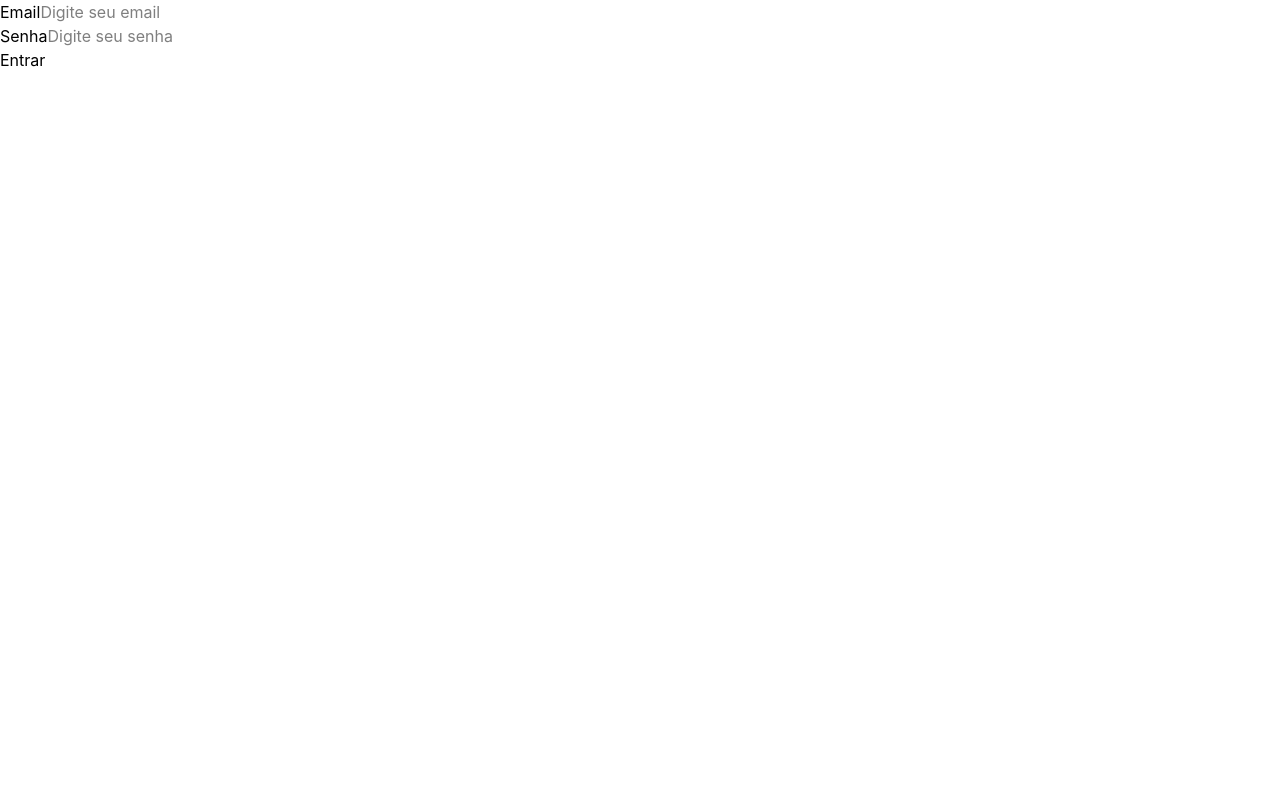
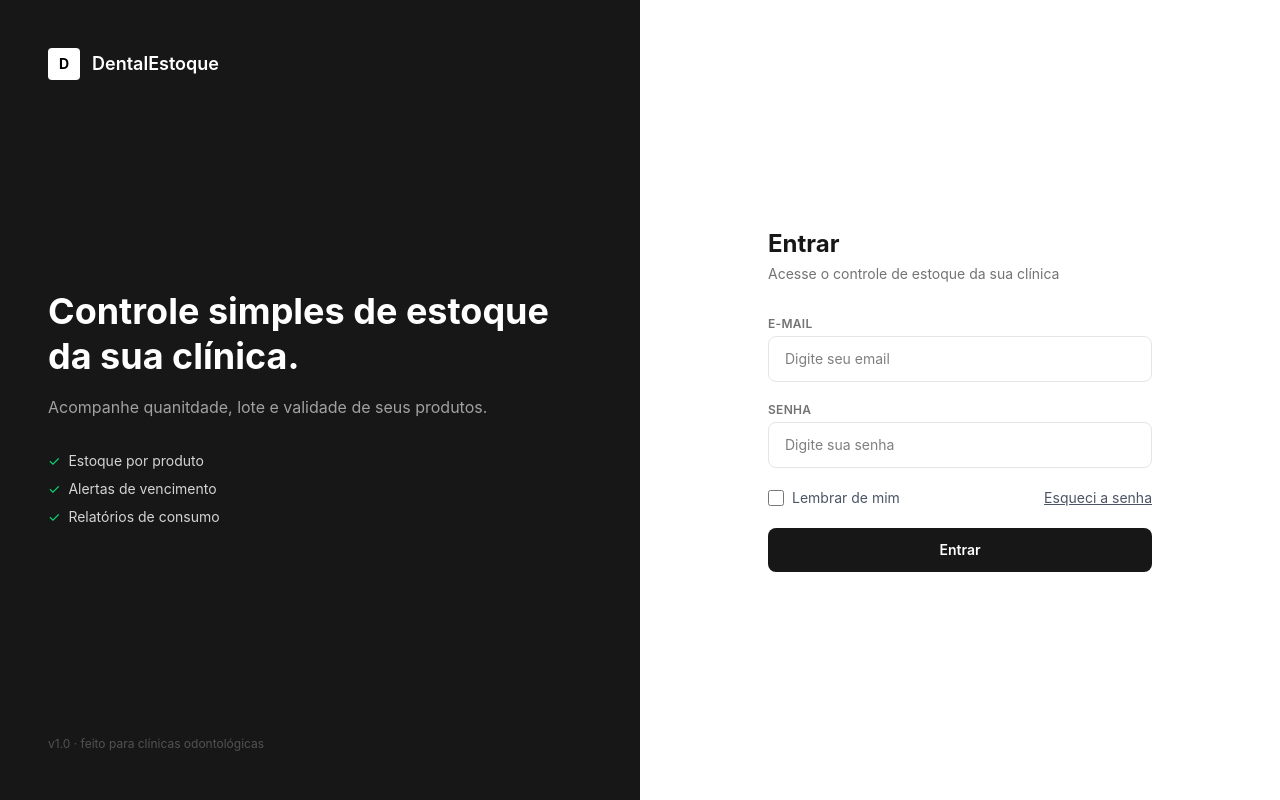
Before and after one commit to nkgabriiel/stock.management.dentistry, a Vue app in the folder frontend/: page /login in a window 1280 px wide. Built offline with nearby package versions, Linux system fonts and the light colour scheme.

Commit message:
Login Homepage Prototype

```diff
--- a/frontend/src/views/LoginView.vue
+++ b/frontend/src/views/LoginView.vue
@@ -1,5 +1,5 @@
 <script setup>
-import { ref } from 'vue';
+import {ref} from 'vue';
 import {authService} from "../services/auth.service.js";
 import router from "../router/index.js";
 
@@ -12,21 +12,21 @@ const handleLogin = async () => {
   errorMessage.value = '';
   isLoading.value = true;
 
-  try{
+  try {
     const response = await authService.login({
       email: email.value,
       password: password.value,
     });
 
-    const { token } = response.data;
+    const {token} = response.data;
 
     localStorage.setItem('token', token);
     router.push('/');
 
-  } catch(error) {
-    if(error.response && error.response.status === 401){
+  } catch (error) {
+    if (error.response && error.response.status === 401) {
       errorMessage.value = 'Credenciais incorretas';
-    } else if (error.response && error.response.data?.message){
+    } else if (error.response && error.response.data?.message) {
       errorMessage.value = error.response.data.message;
     } else {
       errorMessage.value = 'Falha ao conectar. Tente novamente mais tarde.';
@@ -39,37 +39,98 @@ const handleLogin = async () => {
 </script>
 
 <template>
-<div class="">
-  <div class="">
-    <form @submit.prevent="handleLogin" class="">
-      <div class="">
-        <label for="email">Email</label>
+  <div class="flex h-screen w-full">
+    <!-- Lado esquerdo -->
+    <div class="hidden lg:flex w-1/2 bg-neutral-900 flex-col justify-between p-12">
+      <div class="flex items-center gap-3">
+        <div class="w-8 h-8 bg-white rounded flex items-center justify-center">
+          <span class="text-black font-bold text-sm">D</span>
+        </div>
+        <span class="text-white font-semibold text-lg">DentalEstoque</span>
+      </div>
+
+      <div>
+        <h1 class="text-white text-4xl font-bold leading-tight mb-4">
+          Controle simples de estoque da sua clínica.
+        </h1>
+        <p class="text-neutral-400 text-base mb-8">
+          Acompanhe quanitdade, lote e validade de seus produtos.
+        </p>
+        <ul class="space-y-2">
+          <li class="text-neutral-300 text-sm flex items-center gap-2">
+            <span class="text-green-400">✓</span> Estoque por produto
+          </li>
+          <li class="text-neutral-300 text-sm flex items-center gap-2">
+            <span class="text-green-400">✓</span> Alertas de vencimento
+          </li>
+          <li class="text-neutral-300 text-sm flex items-center gap-2">
+            <span class="text-green-400">✓</span> Relatórios de consumo
+          </li>
+        </ul>
+      </div>
+
+      <p class="text-neutral-600 text-xs">v1.0 · feito para clínicas odontológicas</p>
+    </div>
+
+    <!-- Lado direito -->
+    <div class="flex-1 flex items-center justify-center bg-white p-8">
+      <div class="w-full max-w-sm">
+        <h2 class="text-2xl font-bold text-neutral-900 mb-1">Entrar</h2>
+        <p class="text-neutral-500 text-sm mb-8">Acesse o controle de estoque da sua clínica</p>
+
+        <form @submit.prevent="handleLogin" class="flex flex-col gap-5">
+          <div class="flex flex-col gap-1">
+            <label for="email" class="text-xs font-semibold text-neutral-500 uppercase tracking-wide">
+              E-mail
+            </label>
             <input
+                id="email"
                 type="email"
-        id="email"
                 v-model="email"
                 placeholder="Digite seu email"
-        required>
+                required
+                class="border border-neutral-200 rounded-lg px-4 py-3 text-sm outline-none focus:border-neutral-400 transition">
           </div>
 
-        <div class="">
-          <label for="password">Senha</label>
+          <div class="flex flex-col gap-1">
+            <label for="password" class="text-xs font-semibold text-neutral-500 uppercase tracking-wide">
+              Senha
+            </label>
             <input
+                id="password"
                 type="password"
-          id="password"
                 v-model="password"
-          placeholder="Digite seu senha"
-          required>
+                placeholder="Digite sua senha"
+                required
+                class="border border-neutral-200 rounded-lg px-4 py-3 text-sm outline-none focus:border-neutral-400 transition">
           </div>
 
-        <div v-if="errorMessage" class="">
+          <div class="flex items-center justify-between w-full">
+            <div class="flex items-center gap-2">
+              <input type="checkbox"
+              id="rememberMe"
+              class="w-4 h-4 cursor-pointer accent-black">
+              <label for="rememberMe" class="text-sm text-gray-600 cursor-pointer">
+                Lembrar de mim
+              </label>
+            </div>
+                <a href="#" class="text-sm text-gray-600 underline hover:text-black">Esqueci a senha</a>
+
+
+          </div>
+
+          <div v-if="errorMessage" class="bg-red-50 border border-red-200 text-red-600 text-sm px-4 py-3 rounded-lg">
             {{ errorMessage }}
           </div>
 
-      <button @click="handleLogin" type="submit">
+          <button
+              type="submit"
+              :disabled="isLoading"
+              class="bg-neutral-900 text-white py-3 rounded-lg text-sm font-semibold hover:bg-neutral-700 transition disabled:opacity-50">
             {{ isLoading ? 'Entrando...' : 'Entrar' }}
           </button>
         </form>
       </div>
     </div>
+  </div>
 </template>
```
Lines whose indentation alone changed are shown as unchanged.
